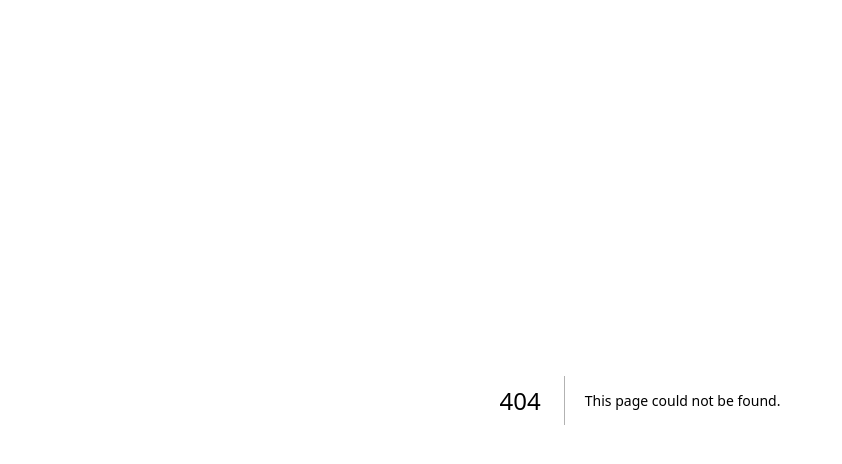
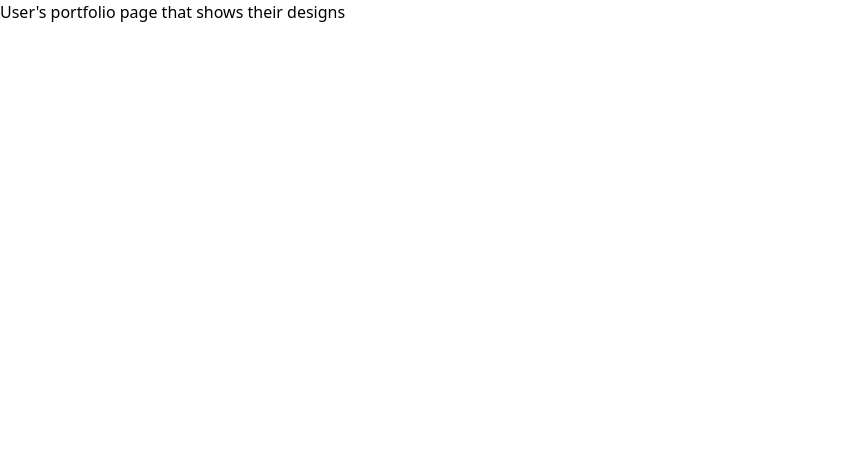
Before and after one commit to ghazi-mansoor/digifolio-frontend-app, a Next.js app: page /portfolio in a window 1280 px wide. Before the commit this address had no page. Shown: the top 464 px of the page, without its empty margins (0-842 px from the left). Built offline with nearby package versions, Linux system fonts and the light colour scheme; a web font is replaced by a local one.

Commit message:
change profile to portfolio

```diff
--- /dev/null
+++ b/pages/portfolio/index.js
@@ -0,0 +1,3 @@
+export default function Profile() {
+    return <div>User's portfolio page that shows their designs</div>;
+}
--- a/pages/profile/index.js
+++ /dev/null
@@ -1,3 +0,0 @@
-export default function Profile() {
-    return <div>User's profile page that shows their designs</div>;
-}
```
